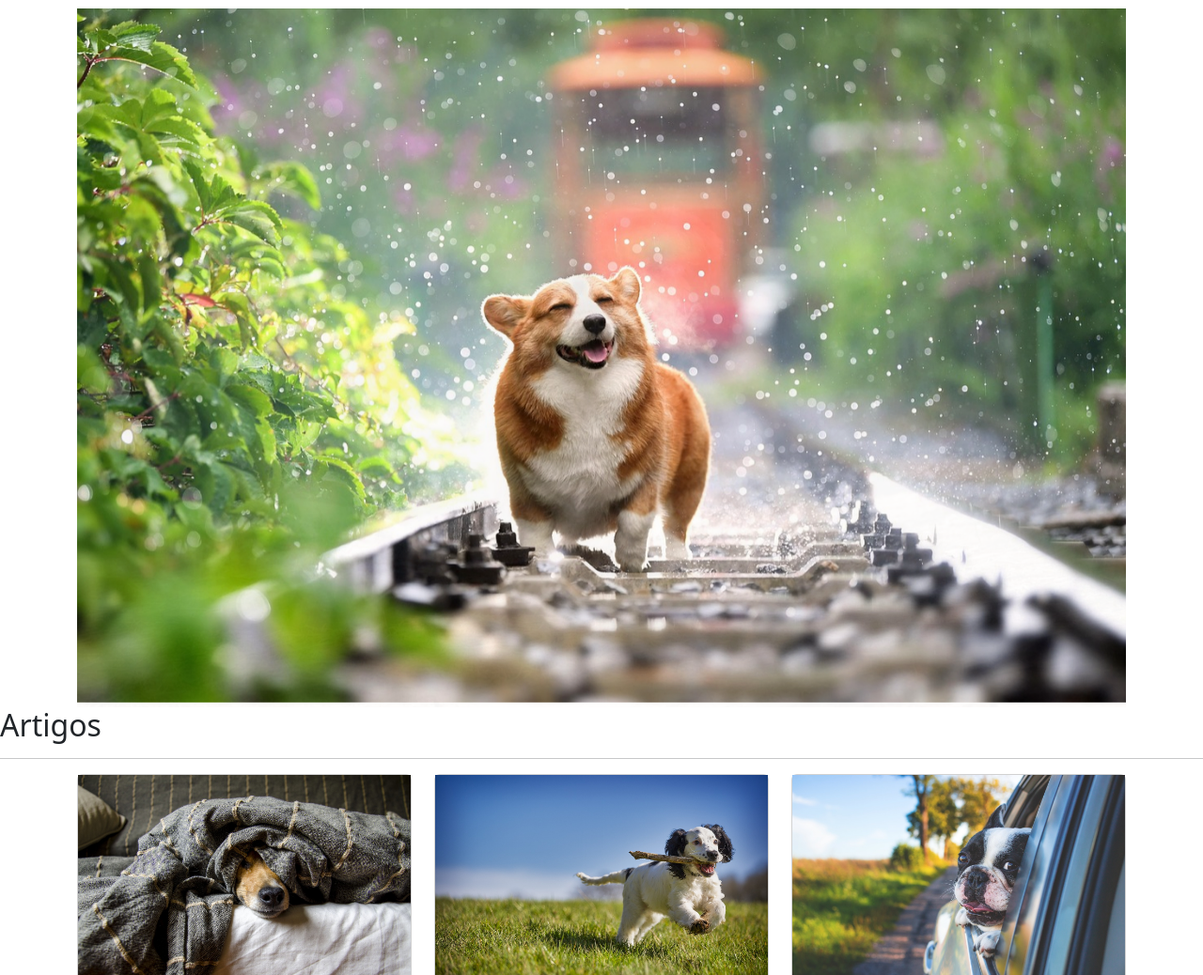
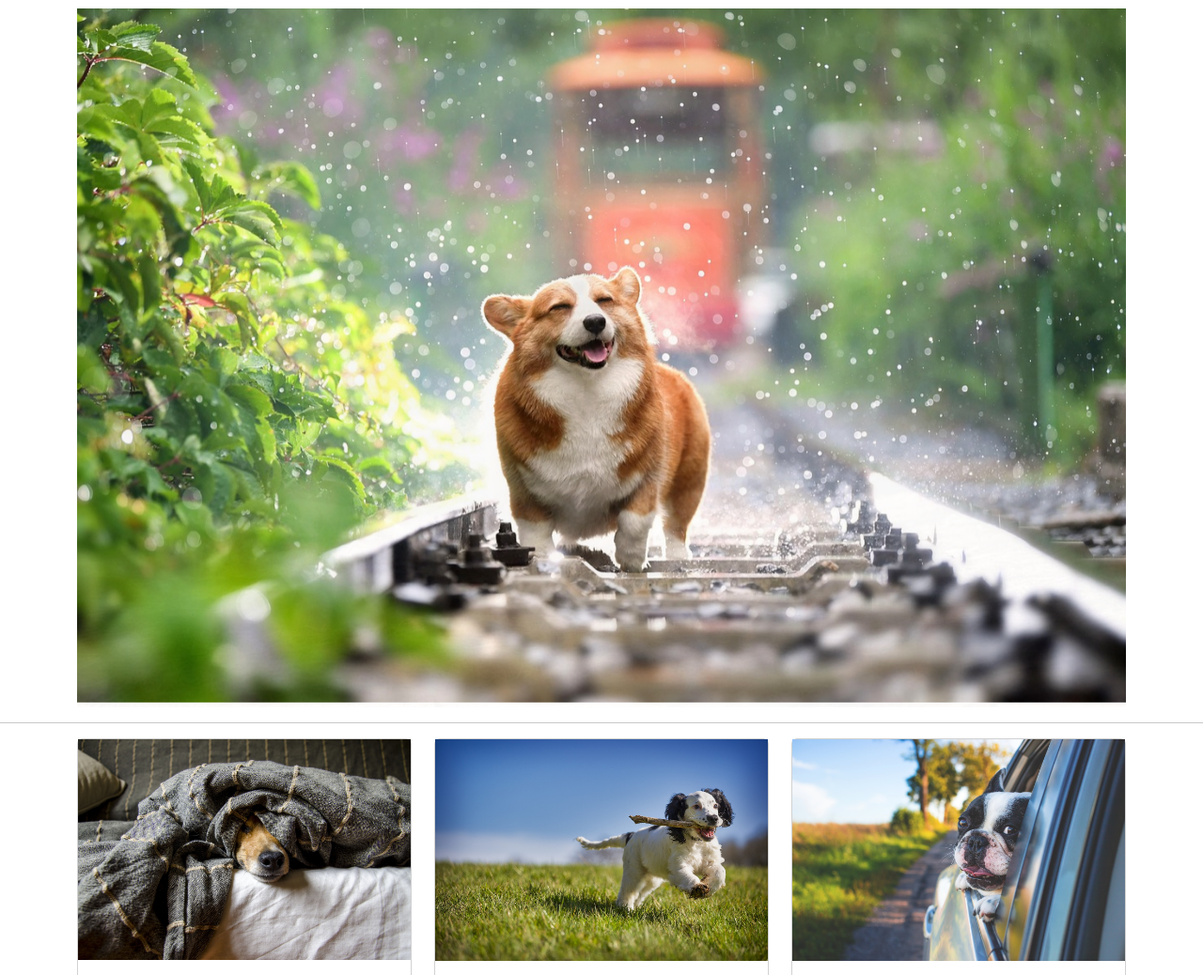
Before and after one commit to rebecalmv/bootstrap_exercicio, a plain HTML site: page index.html in a window 1280 px wide. Shown: the part 62-1100 px from the top of the page at 94% size. Drawn offline with Linux system fonts and the light colour scheme.

Commit message:
Update index.html

```diff
--- a/index.html
+++ b/index.html
@@ -30,7 +30,6 @@
         </div>
         </div>
     </div>
-    <h2>Artigos</h2>
     <hr>
     <div class="container">
         <div class="row">
```
